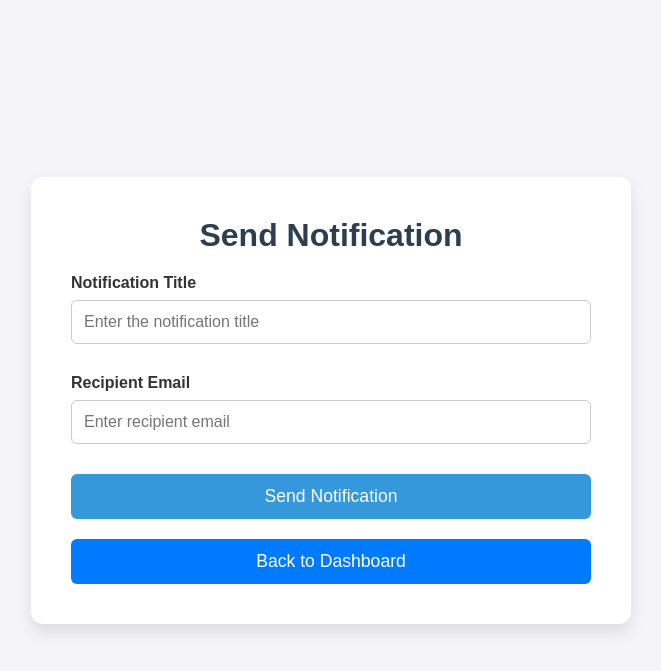
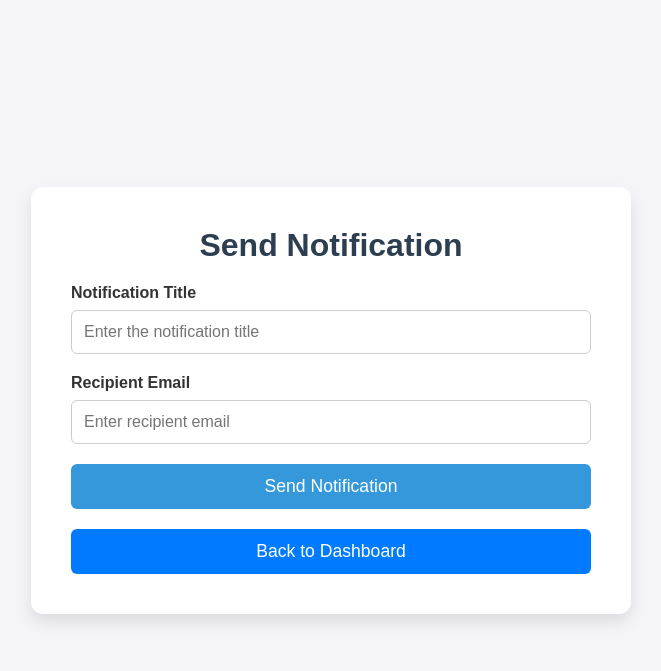
Before and after one commit to Connor-Gregor/TAScheduler, a Django app: page /send-notifications/ in a window 1280 px wide. Shown: the top 671 px of the page, without its empty margins (309-970 px from the left). Run offline with Django 5.2, Linux system fonts and the light colour scheme; a user stored in the database is signed in.

Commit message:
hopefully fixed the conflict

```diff
--- a/templates/instructor/send_notifications.html
+++ b/templates/instructor/send_notifications.html
@@ -30,10 +30,10 @@
             max-width: 600px;
             width: 100%;
             padding: 40px;
+            text-align: center;
         }
 
         h1 {
-            text-align: center;
             font-size: 2rem;
             color: #2c3e50;
             margin-bottom: 20px;
@@ -41,6 +41,7 @@
 
         .form-group {
             margin-bottom: 20px;
+            text-align: left;
         }
 
         label {
@@ -53,7 +54,6 @@
         input {
             width: 100%;
             padding: 12px;
-            margin-bottom: 10px;
             border: 1px solid #ccc;
             border-radius: 6px;
             font-size: 1rem;
@@ -83,7 +83,6 @@
         .error-messages {
             margin-top: 20px;
             color: red;
-            text-align: center;
             font-size: 1rem;
         }
 
@@ -94,7 +93,6 @@
             background-color: #007bff;
             color: white;
             text-decoration: none;
-            text-align: center;
             border-radius: 6px;
             font-size: 1.1rem;
             margin-top: 20px;
```
